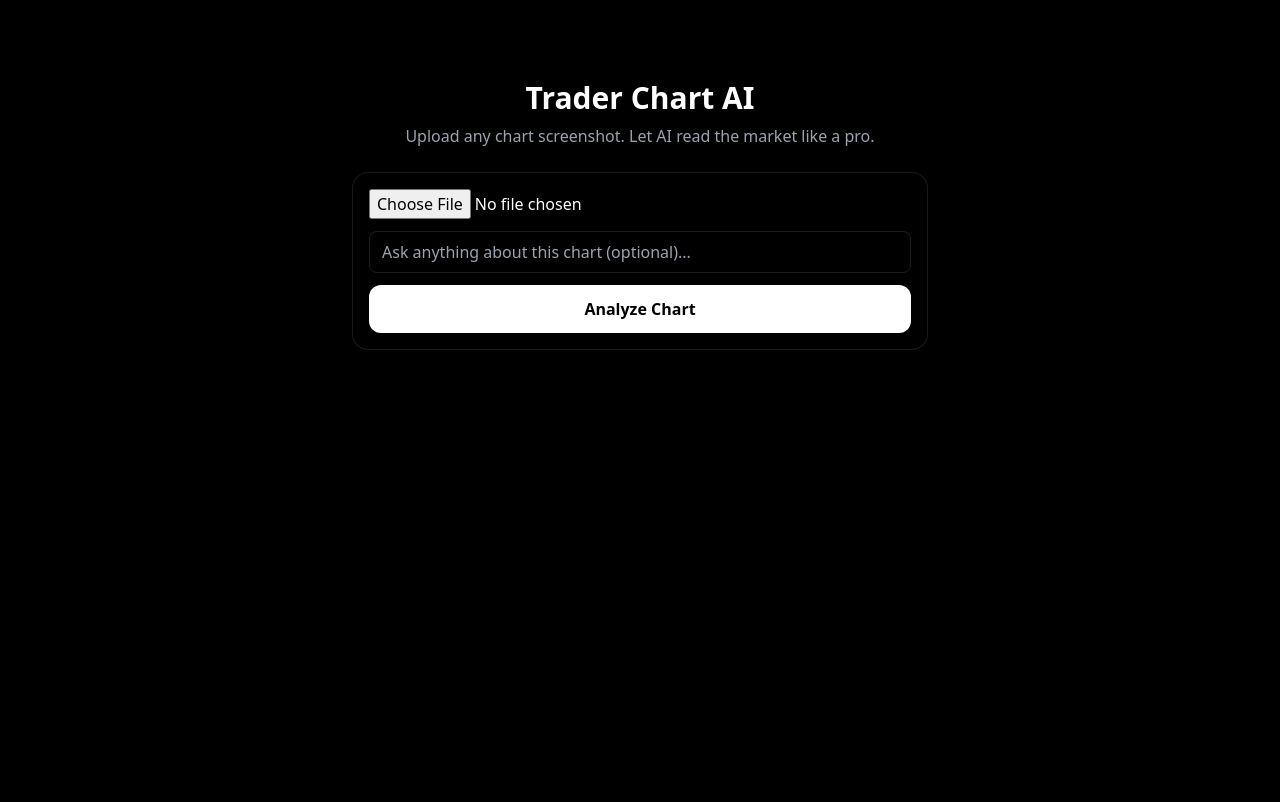
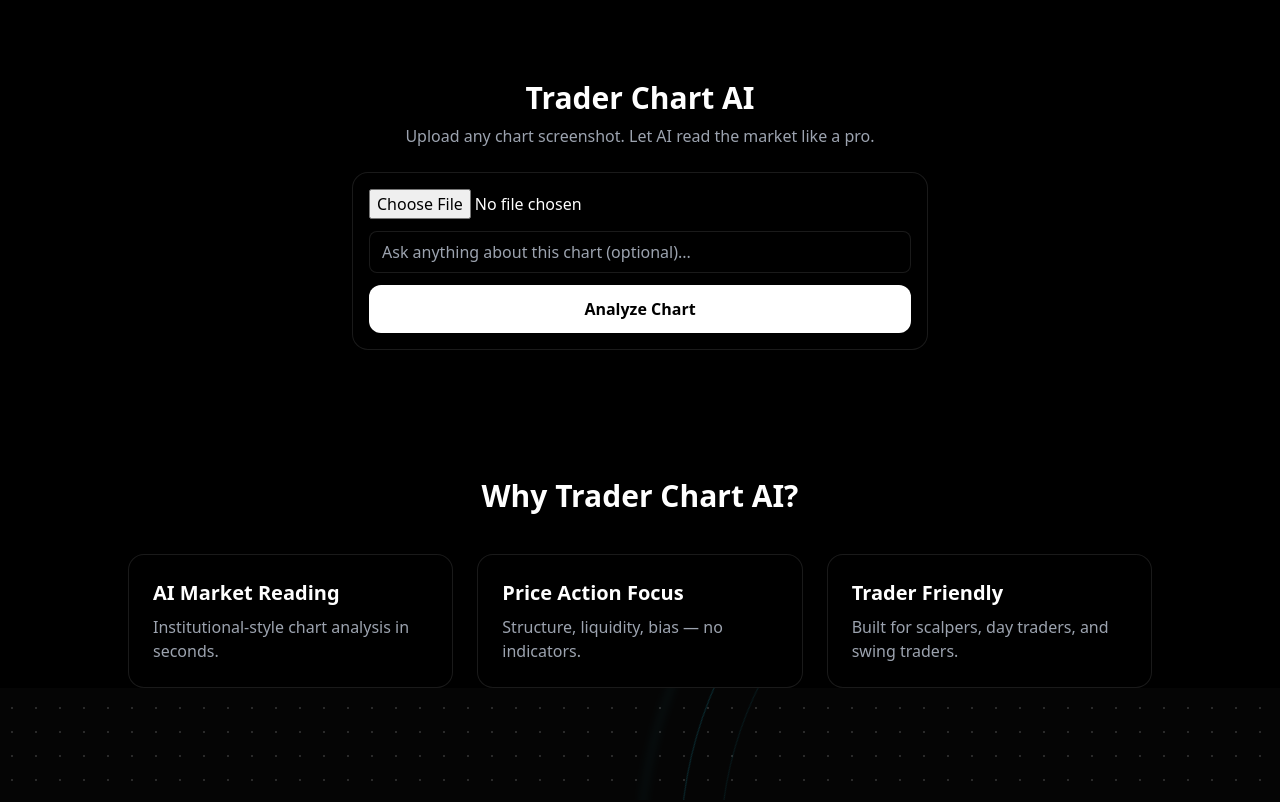
Before and after one commit to yuvraj448-debug/trader-chart-ai, a Next.js app: page / in a window 1280 px wide. Shown: the top 802 px of the page. Built offline with nearby package versions, Linux system fonts and the light colour scheme.

Commit message:
Update page.jsx

```diff
--- a/app/page.jsx
+++ b/app/page.jsx
@@ -1,16 +1,14 @@
 "use client";
 
 import { useState } from "react";
-import Features from "./components/Features";
 
 export default function Home() {
   const [image, setImage] = useState(null);
   const [question, setQuestion] = useState("");
-  const [followUp, setFollowUp] = useState("");
   const [analysis, setAnalysis] = useState("");
   const [loading, setLoading] = useState(false);
 
-  const submitAnalysis = async (isFollowUp = false) => {
+  const submitAnalysis = async () => {
     if (!image) {
       alert("Upload a chart screenshot first");
       return;
@@ -20,8 +18,7 @@ export default function Home() {
 
     const formData = new FormData();
     formData.append("image", image);
-    formData.append("question", isFollowUp ? followUp : question);
-    formData.append("previous", analysis);
+    formData.append("question", question);
 
     const res = await fetch("/api/analyze", {
       method: "POST",
@@ -29,18 +26,13 @@ export default function Home() {
     });
 
     const data = await res.json();
-
-    setAnalysis(
-      isFollowUp ? analysis + "\n\n" + data.analysis : data.analysis
-    );
-    setFollowUp("");
+    setAnalysis(data.analysis);
     setLoading(false);
   };
 
   return (
-    <>
-      {/* MAIN HERO */}
-      <main className="relative z-10 flex min-h-screen flex-col items-center px-4 pt-20 text-white">
+    <main className="relative z-10 flex flex-col items-center px-4 pt-20 text-white">
+      {/* HERO */}
       <h1 className="text-3xl font-bold mb-2">Trader Chart AI</h1>
       <p className="text-gray-400 mb-6 text-center">
         Upload any chart screenshot. Let AI read the market like a pro.
@@ -63,7 +55,7 @@ export default function Home() {
         />
 
         <button
-            onClick={() => submitAnalysis(false)}
+          onClick={submitAnalysis}
           className="w-full rounded-xl bg-white py-3 text-black font-semibold"
           disabled={loading}
         >
@@ -74,30 +66,38 @@ export default function Home() {
       {analysis && (
         <div className="mt-6 w-full max-w-xl bg-black/70 border border-white/10 rounded-2xl p-4 whitespace-pre-wrap">
           {analysis}
+        </div>
+      )}
 
-            <div className="mt-4 border-t border-white/10 pt-4">
-              <input
-                type="text"
-                placeholder="Ask a follow-up about this chart..."
-                value={followUp}
-                onChange={(e) => setFollowUp(e.target.value)}
-                className="mb-2 w-full rounded-lg bg-black px-3 py-2 text-white outline-none border border-white/10"
-              />
+      {/* 🔥 FEATURES — GUARANTEED VISIBLE */}
+      <div className="mt-32 w-full max-w-5xl">
+        <div className="mb-10 text-center">
+          <h2 className="text-3xl font-bold">Why Trader Chart AI?</h2>
+        </div>
 
-              <button
-                onClick={() => submitAnalysis(true)}
-                className="w-full rounded-xl bg-white py-2 text-black font-semibold"
-                disabled={loading}
-              >
-                {loading ? "Thinking..." : "Ask Follow-up"}
-              </button>
+        <div className="grid gap-6 md:grid-cols-3">
+          <div className="rounded-2xl border border-white/10 bg-black/60 p-6">
+            <h3 className="text-xl font-semibold mb-2">AI Market Reading</h3>
+            <p className="text-gray-400">
+              Institutional-style chart analysis in seconds.
+            </p>
+          </div>
+
+          <div className="rounded-2xl border border-white/10 bg-black/60 p-6">
+            <h3 className="text-xl font-semibold mb-2">Price Action Focus</h3>
+            <p className="text-gray-400">
+              Structure, liquidity, bias — no indicators.
+            </p>
+          </div>
+
+          <div className="rounded-2xl border border-white/10 bg-black/60 p-6">
+            <h3 className="text-xl font-semibold mb-2">Trader Friendly</h3>
+            <p className="text-gray-400">
+              Built for scalpers, day traders, and swing traders.
+            </p>
           </div>
         </div>
-        )}
+      </div>
     </main>
-
-      {/* FEATURES SECTION (THIS WAS MISSING PROPERLY) */}
-      <Features />
-    </>
   );
 }
```
Lines whose indentation alone changed are shown as unchanged.
